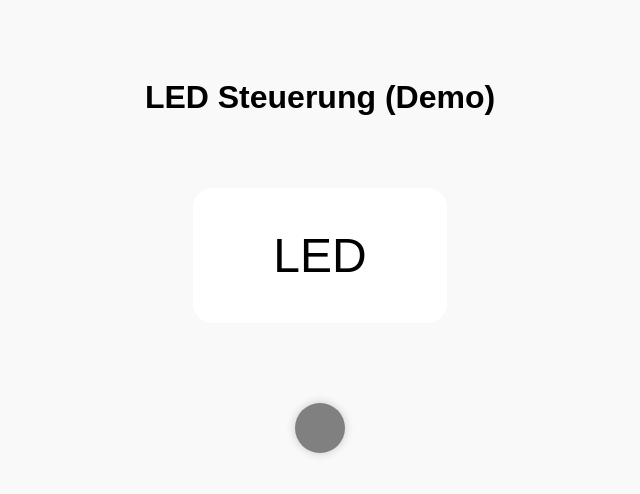
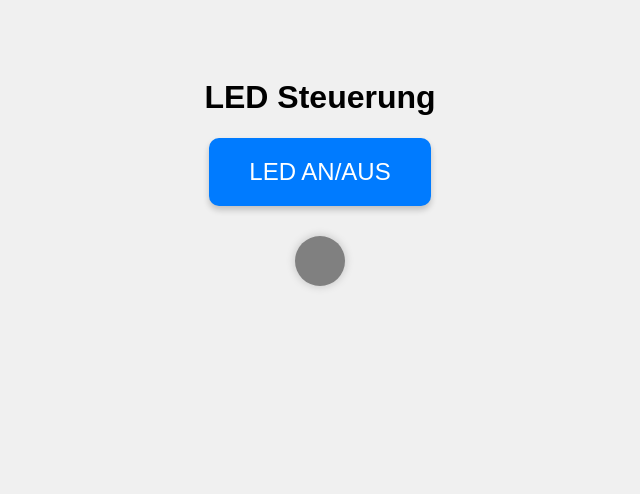
Before and after one commit to FloStr1234/Button-Test, a plain HTML site: page index.html in a window 1280 px wide. Shown: the whole page, without its empty margins (320-960 px from the left). Drawn offline with Linux system fonts and the light colour scheme.

Commit message:
index.html

```diff
--- a/index.html
+++ b/index.html
@@ -1,26 +1,34 @@
 <!DOCTYPE html>
 <html lang="de">
 <head>
-  <meta charset="UTF-8">
-  <meta name="viewport" content="width=device-width, initial-scale=1.0">
-  <title>LED Dashboard (Demo)</title>
+  <meta charset="UTF-8" />
+  <meta name="viewport" content="width=device-width, initial-scale=1.0" />
+  <title>LED Steuerung</title>
   <style>
     body {
       font-family: sans-serif;
+      background-color: #f0f0f0;
       text-align: center;
       padding-top: 50px;
-      background-color: #f9f9f9;
     }
 
-    button {
-      font-size: 3rem;
-      padding: 40px 80px;
-      margin: 50px;
+    #ledButton {
+      font-size: 1.5rem;
+      padding: 20px 40px;
+      background-color: #007bff;
+      color: white;
       border: none;
-      border-radius: 20px;
-      background-color: white;
-      color: black;
+      border-radius: 10px;
       cursor: pointer;
+      margin: 20px auto;
+      display: block;
+      box-shadow: 0 4px 6px rgba(0, 0, 0, 0.2);
+    }
+
+    #ledButton:hover {
+      background-color: #0056b3;
+      transform: scale(1.05);
+      transition: 0.2s;
     }
 
     .led {
@@ -29,14 +37,8 @@
       margin: 30px auto;
       border-radius: 50%;
       background-color: gray;
-      box-shadow: 0 0 10px rgba(0,0,0,0.2);
+      box-shadow: 0 0 10px rgba(0, 0, 0, 0.2);
     }
-
-    button:hover {
-  background-color: #218838;  /* dunkleres Grün beim Hover */
-  transform: scale(1.05);     /* leicht vergrößern */
-  transition: 0.2s ease;
-  }
 
     .led.on {
       background-color: limegreen;
@@ -45,9 +47,8 @@
   </style>
 </head>
 <body>
-  <h1>LED Steuerung (Demo)</h1>
-  <button onclick="toggleLED()">LED</button>
-
+  <h1>LED Steuerung</h1>
+  <button id="ledButton" onclick="toggleLED()">LED AN/AUS</button>
   <div id="led" class="led"></div>
 
   <script>
@@ -56,18 +57,16 @@
     function toggleLED() {
       ledAn = !ledAn;
 
-      // Arduino-Kommunikation auskommentiert
-      /*
-      const status = ledAn ? 'on' : 'off';
-      fetch('http://DEINE-IP/led/' + status)
+      // Visuelle Anzeige ändern
+      const ledElement = document.getElementById("led");
+      ledElement.classList.toggle("on", ledAn);
+
+      // Anfrage an den Arduino senden
+      const status = ledAn ? "on" : "off";
+      fetch("http://192.168.1.42/led/" + status)  // ← DEINE IP HIER EINTRAGEN
         .then(res => res.text())
-        .then(txt => console.log('Antwort: ' + txt))
-        .catch(err => console.log('Fehler: ' + err));
-      */
-
-      // Visuelle LED aktualisieren
-      const ledElement = document.getElementById('led');
-      ledElement.classList.toggle('on', ledAn);
+        .then(txt => console.log("Antwort vom Arduino:", txt))
+        .catch(err => console.log("Fehler:", err));
     }
   </script>
 </body>
```
